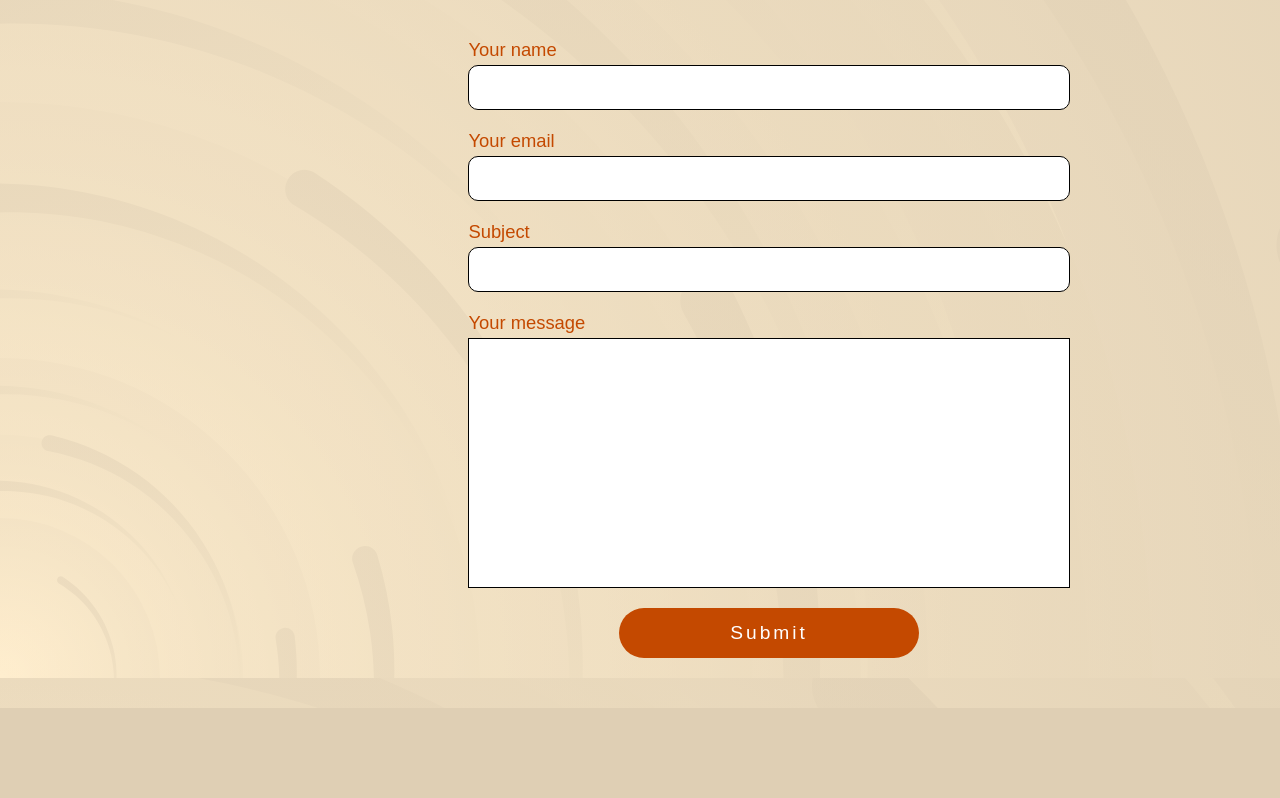
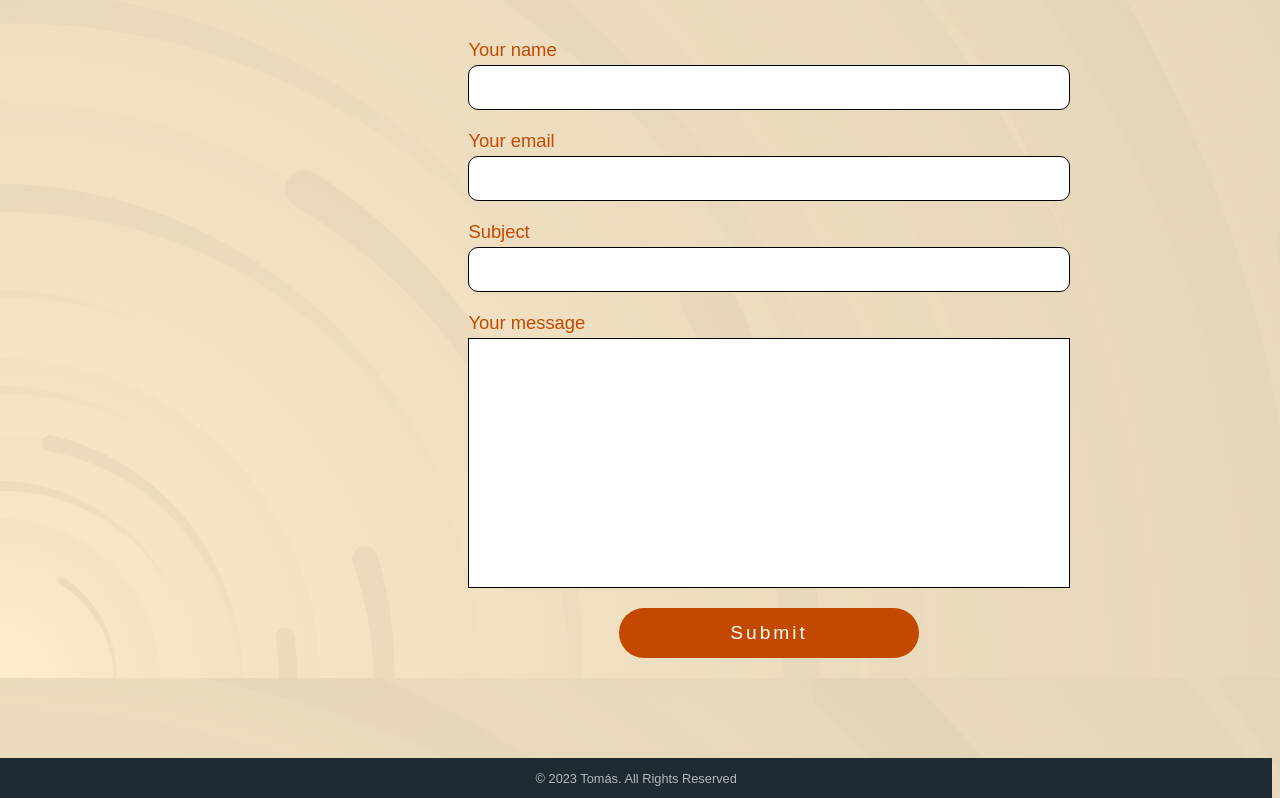
Before and after one commit to tomascardenas96/portfolio, a React (Vite) app: page / in a window 1280 px wide. Shown: the part 3162-3960 px from the top of the page. Before the commit the page ends 3870 px from the top, so only its background shows below. Built offline with nearby package versions, Linux system fonts and the light colour scheme; a web font is replaced by a local one.

Commit message:
added loader spinner in form submit

```diff
--- a/src/App.jsx
+++ b/src/App.jsx
@@ -6,6 +6,7 @@ import AboutMe from "./pages/AboutMe";
 import Home from "./pages/Home";
 import Skills from "./pages/Skills";
 import Contact from "./pages/Contact";
+import Footer from "./pages/Footer";
 
 function App() {
   return (
@@ -17,6 +18,7 @@ function App() {
       <AboutMe/>
       <Skills/>
       <Contact/>
+      <Footer/>
     </>
   );
 }
--- a/src/pages/Contact.jsx
+++ b/src/pages/Contact.jsx
@@ -14,11 +14,13 @@ function Contact() {
     message: "",
   });
 
+  const [loading, setLoading] = useState(false);
+
   const form = useRef();
 
   const sendEmail = (e) => {
     e.preventDefault();
-
+    setLoading(true);
     emailjs
       .sendForm(
         "service_yys7pbm",
@@ -28,6 +30,7 @@ function Contact() {
       )
       .then(
         (result) => {
+          setLoading(false);
           Swal.fire("Your message", "has been sent!", "success");
           setContact({
             user_name: "",
@@ -38,10 +41,10 @@ function Contact() {
         },
         (error) => {
           Swal.fire({
-            icon: 'error',
-            title: 'Your message cannot be',
-            text: 'sent, please try again!',
-          })
+            icon: "error",
+            title: "Your message cannot be",
+            text: "sent, please try again!",
+          });
         }
       );
   };
@@ -84,6 +87,7 @@ function Contact() {
             onChange={handleChange}
           />
           <button type="submit">Submit</button>
+          {loading ? <span className="loader"></span> : null}
         </form>
       </div>
     </section>
--- /dev/null
+++ b/src/pages/Footer.jsx
@@ -0,0 +1,11 @@
+import "../style/Footer.css";
+
+function Footer() {
+    return (
+        <footer className="footer__container">
+            <p>© 2023 Tomás. All Rights Reserved</p>
+        </footer>
+    )
+}
+
+export default Footer;
--- a/src/style/Contact.css
+++ b/src/style/Contact.css
@@ -15,10 +15,11 @@
   height: 700px;
   justify-content: center;
   padding: 40px 10px;
+  position: relative;
 }
 
 .contact-me__form > label {
-    color: #C44900;
+  color: #c44900;
   font-size: 1.15rem;
   margin-bottom: 4px;
 }
@@ -57,6 +58,53 @@
   border-radius: 70px;
   font-size: 1.2rem;
   letter-spacing: 3px;
-    background-color: #C44900;
+  background-color: #c44900;
   color: white;
 }
+
+.loader {
+  position: absolute;
+  width: 85px;
+  height: 50px;
+  bottom: -40px;
+  left: 45%;
+  justify-self: center;
+  background-repeat: no-repeat;
+  background-image: linear-gradient(#c44900 50px, transparent 0),
+    linear-gradient(#c44900 50px, transparent 0),
+    linear-gradient(#c44900 50px, transparent 0),
+    linear-gradient(#c44900 50px, transparent 0),
+    linear-gradient(#c44900 50px, transparent 0),
+    linear-gradient(#c44900 50px, transparent 0);
+  background-position: 0px center, 15px center, 30px center, 45px center,
+    60px center, 75px center, 90px center;
+  animation: rikSpikeRoll 0.65s linear infinite alternate;
+}
+@keyframes rikSpikeRoll {
+  0% {
+    background-size: 10px 3px;
+  }
+  16% {
+    background-size: 10px 50px, 10px 3px, 10px 3px, 10px 3px, 10px 3px, 10px 3px;
+  }
+  33% {
+    background-size: 10px 30px, 10px 50px, 10px 3px, 10px 3px, 10px 3px,
+      10px 3px;
+  }
+  50% {
+    background-size: 10px 10px, 10px 30px, 10px 50px, 10px 3px, 10px 3px,
+      10px 3px;
+  }
+  66% {
+    background-size: 10px 3px, 10px 10px, 10px 30px, 10px 50px, 10px 3px,
+      10px 3px;
+  }
+  83% {
+    background-size: 10px 3px, 10px 3px, 10px 10px, 10px 30px, 10px 50px,
+      10px 3px;
+  }
+  100% {
+    background-size: 10px 3px, 10px 3px, 10px 3px, 10px 10px, 10px 30px,
+      10px 50px;
+  }
+}
--- /dev/null
+++ b/src/style/Footer.css
@@ -0,0 +1,15 @@
+.footer__container {
+    margin-top: 50px;
+    width: 99.4vw;
+    height: 40px;
+    background-color: #04151fe1;
+    display: flex;
+    align-items: center;
+    justify-content: center;
+    /* padding-right: 20px; */
+}
+
+.footer__container p {
+    color: rgba(255, 255, 255, 0.671);
+    font-size: 0.8rem;
+}
```
Lines whose indentation alone changed are shown as unchanged.
